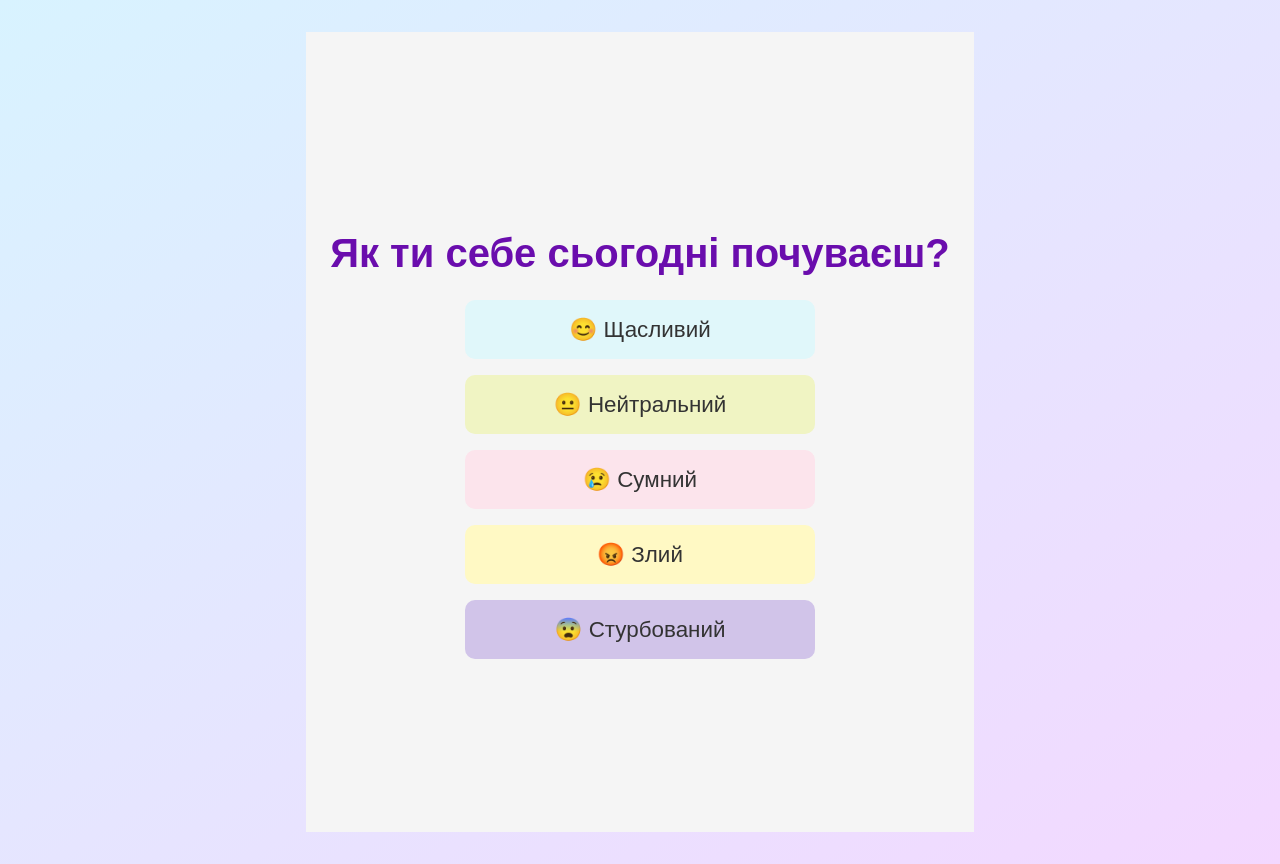
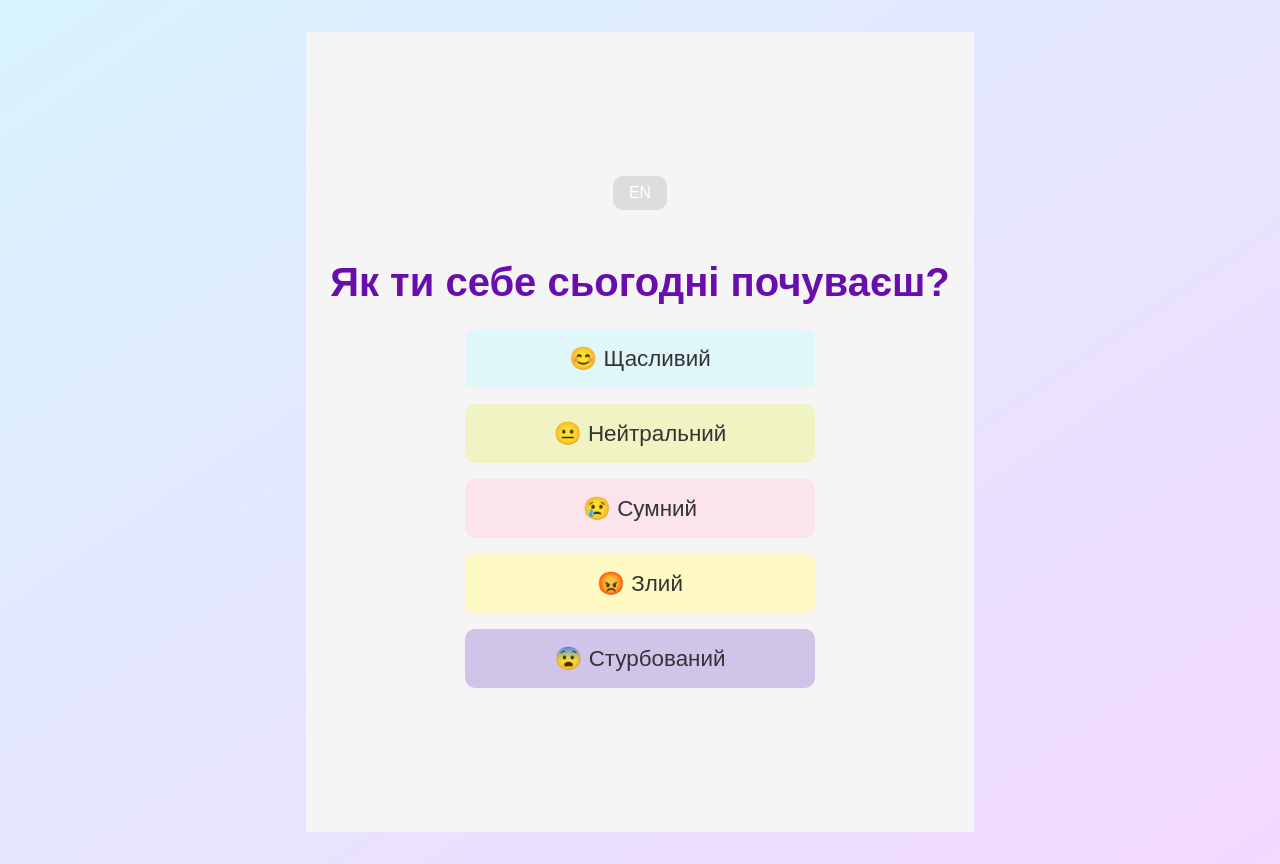
Before and after one commit to Milana-Budzanovska/Be-FocusEd, a React (Create React App) app: page / in a window 1280 px wide. Built offline with nearby package versions, Linux system fonts and the light colour scheme.

Commit message:
Update MoodCheck.js

```diff
--- a/src/MoodCheck.js
+++ b/src/MoodCheck.js
@@ -1,16 +1,26 @@
-// src/pages/MoodCheck.js
-import React from 'react';
+import React, { useState } from 'react';
 import { useNavigate } from 'react-router-dom';
 
 export default function MoodCheck() {
   const navigate = useNavigate();
-  const moods = [
-    { label: '😊 Щасливий', color: '#e0f7fa' }, // м'який блакитний
-    { label: '😐 Нейтральний', color: '#f0f4c3' }, // пастельний зелений
-    { label: '😢 Сумний', color: '#fce4ec' }, // м'який рожевий
-    { label: '😡 Злий', color: '#fff9c4' }, // світлий жовтий
-    { label: '😨 Стурбований', color: '#d1c4e9' } // пастельний фіолетовий
-  ];
+  const [language, setLanguage] = useState('uk');
+
+  const moods = {
+    uk: [
+      { label: '😊 Щасливий', color: '#e0f7fa' },
+      { label: '😐 Нейтральний', color: '#f0f4c3' },
+      { label: '😢 Сумний', color: '#fce4ec' },
+      { label: '😡 Злий', color: '#fff9c4' },
+      { label: '😨 Стурбований', color: '#d1c4e9' }
+    ],
+    en: [
+      { label: '😊 Happy', color: '#e0f7fa' },
+      { label: '😐 Neutral', color: '#f0f4c3' },
+      { label: '😢 Sad', color: '#fce4ec' },
+      { label: '😡 Angry', color: '#fff9c4' },
+      { label: '😨 Worried', color: '#d1c4e9' }
+    ]
+  };
 
   const handleMoodSelect = (mood) => {
     localStorage.setItem('mood', mood);
@@ -19,7 +29,7 @@ export default function MoodCheck() {
 
   const containerStyle = {
     minHeight: '100vh',
-    background: '#f5f5f5', // ніжний фон для кращого контрасту
+    background: '#f5f5f5',
     display: 'flex',
     flexDirection: 'column',
     alignItems: 'center',
@@ -31,9 +41,9 @@ export default function MoodCheck() {
   };
 
   const headingStyle = {
-    fontSize: '2.5rem', // великий шрифт для заголовка
+    fontSize: '2.5rem',
     fontWeight: 'bold',
-    color: '#6a0dad', // м'який фіолетовий для заголовка
+    color: '#6a0dad',
     marginBottom: '1.5rem',
     textAlign: 'center',
   };
@@ -44,16 +54,16 @@ export default function MoodCheck() {
     gap: '1rem',
     alignItems: 'center',
     width: '100%',
-    maxWidth: '350px', // щоб кнопки не були занадто широкими на екрані
+    maxWidth: '350px',
   };
 
   const buttonStyle = (color) => ({
     fontSize: '1.4rem',
     padding: '1rem 1.5rem',
-    borderRadius: '10px', // округлі краї
+    borderRadius: '10px',
     border: 'none',
     backgroundColor: color,
-    color: '#333', // темний текст для кращої читабельності
+    color: '#333',
     cursor: 'pointer',
     transition: 'background-color 0.3s ease-in-out',
     width: '100%',
@@ -63,9 +73,17 @@ export default function MoodCheck() {
 
   return (
     <div style={containerStyle}>
-      <h1 style={headingStyle}>Як ти себе сьогодні почуваєш?</h1>
+      <button
+        onClick={() => setLanguage(language === 'uk' ? 'en' : 'uk')}
+        style={{ marginBottom: '1.5rem', padding: '0.5rem 1rem', borderRadius: '10px', border: 'none', backgroundColor: '#ddd', cursor: 'pointer' }}
+      >
+        {language === 'uk' ? 'EN' : 'UA'}
+      </button>
+      <h1 style={headingStyle}>
+        {language === 'uk' ? 'Як ти себе сьогодні почуваєш?' : 'How do you feel today?'}
+      </h1>
       <div style={buttonContainerStyle}>
-        {moods.map((mood, index) => (
+        {moods[language].map((mood, index) => (
           <button
             key={index}
             onClick={() => handleMoodSelect(mood.label)}
```
